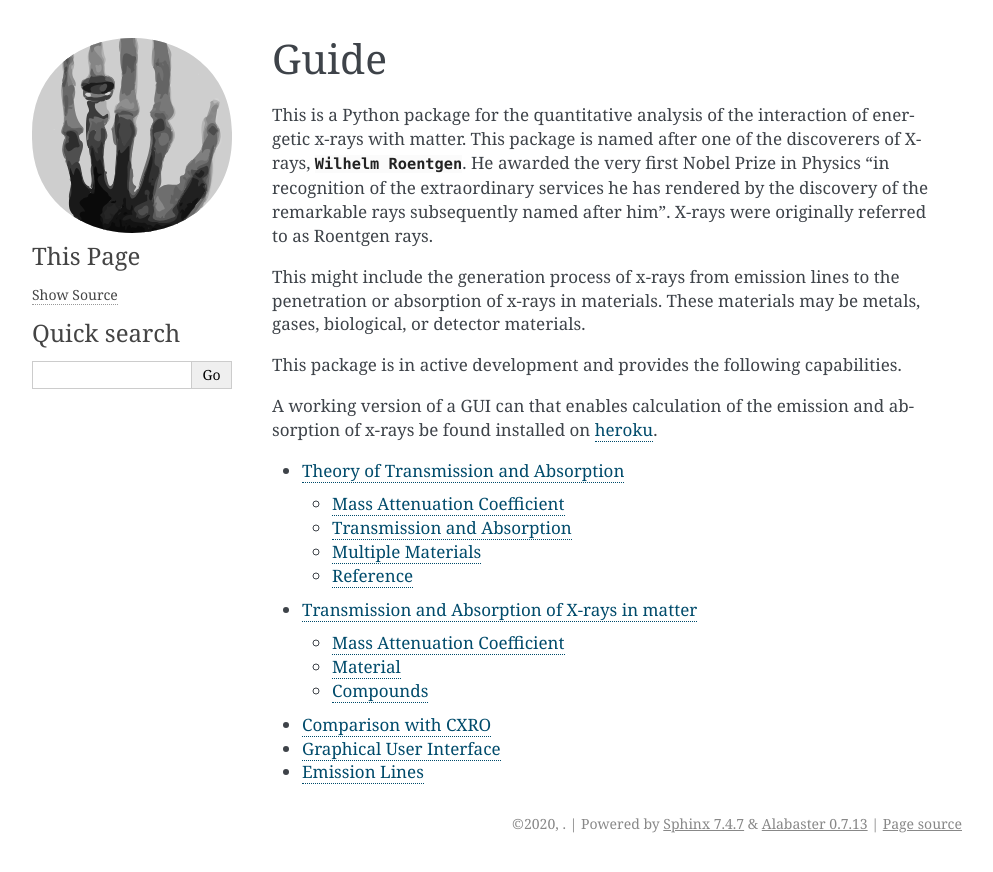
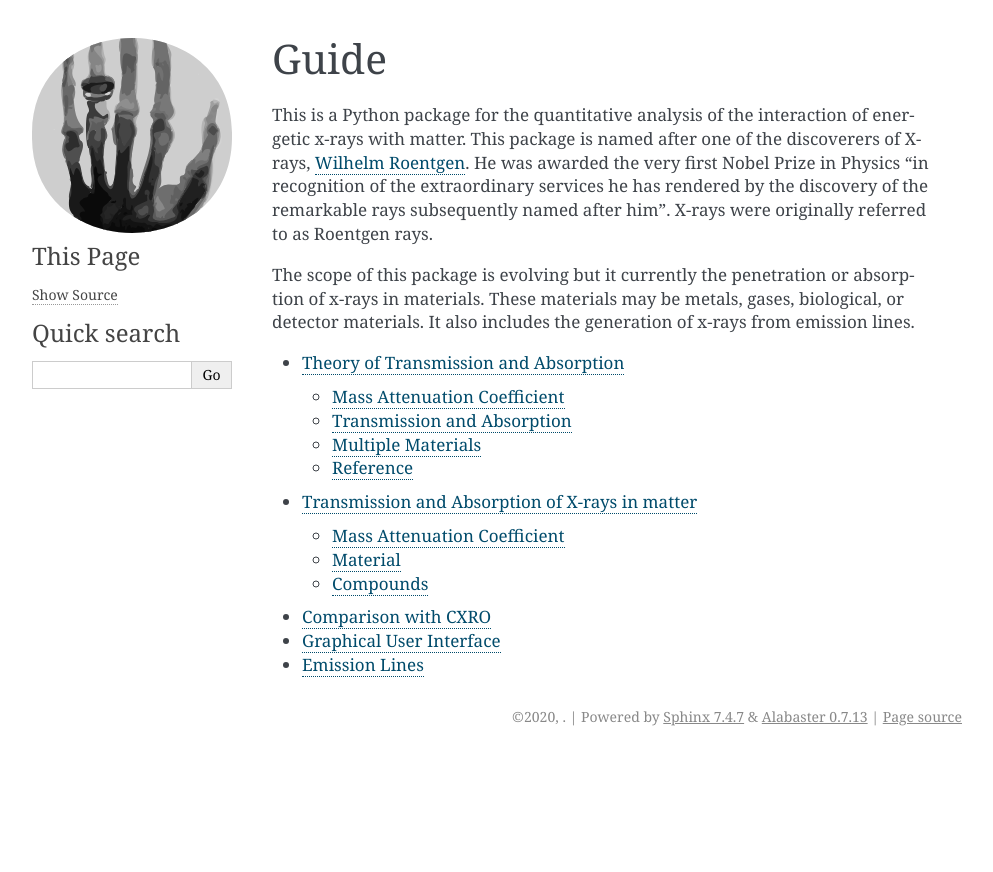
Before and after one commit to ehsteve/roentgen, a Sphinx documentation site: the page built from docs/guide/index.rst, in a window 1280 px wide. Shown: the top 872 px of the page, without its empty margins (148-1141 px from the left). Built offline with Sphinx 7.4.7, drawn with Linux system fonts in a browser that asks for light colours.

Commit message:
clean up of index, one line per sentence

```diff
--- a/docs/guide/index.rst
+++ b/docs/guide/index.rst
@@ -1,20 +1,14 @@
 Guide
 =====
 
-This is a Python package for the quantitative analysis of the interaction of
-energetic x-rays with matter. This package is named after one of the
-discoverers of X-rays, `Wilhelm Roentgen <https://en.wikipedia.org/wiki/Wilhelm_Röntgen>`.
-He awarded the very first Nobel Prize in Physics "in recognition of the
-extraordinary services he has rendered by the discovery of the remarkable
-rays subsequently named after him". X-rays were originally referred to as Roentgen rays.
+This is a Python package for the quantitative analysis of the interaction of energetic x-rays with matter.
+This package is named after one of the discoverers of X-rays, `Wilhelm Roentgen <https://en.wikipedia.org/wiki/Wilhelm_Röntgen>`_.
+He was awarded the very first Nobel Prize in Physics "in recognition of the extraordinary services he has rendered by the discovery of the remarkable rays subsequently named after him".
+X-rays were originally referred to as Roentgen rays.
 
-This might include the generation process of x-rays from emission lines
-to the penetration or absorption of x-rays in materials. These materials may be
-metals, gases, biological, or detector materials.
-
-This package is in active development and provides the following capabilities.
-
-A working version of a GUI can that enables calculation of the emission and absorption of x-rays be found installed on `heroku <https://roentgen-gui.herokuapp.com/gui>`_.
+The scope of this package is evolving but it currently the penetration or absorption of x-rays in materials.
+These materials may be metals, gases, biological, or detector materials.
+It also includes the generation of x-rays from emission lines.
 
 .. toctree::
     :glob:
```
